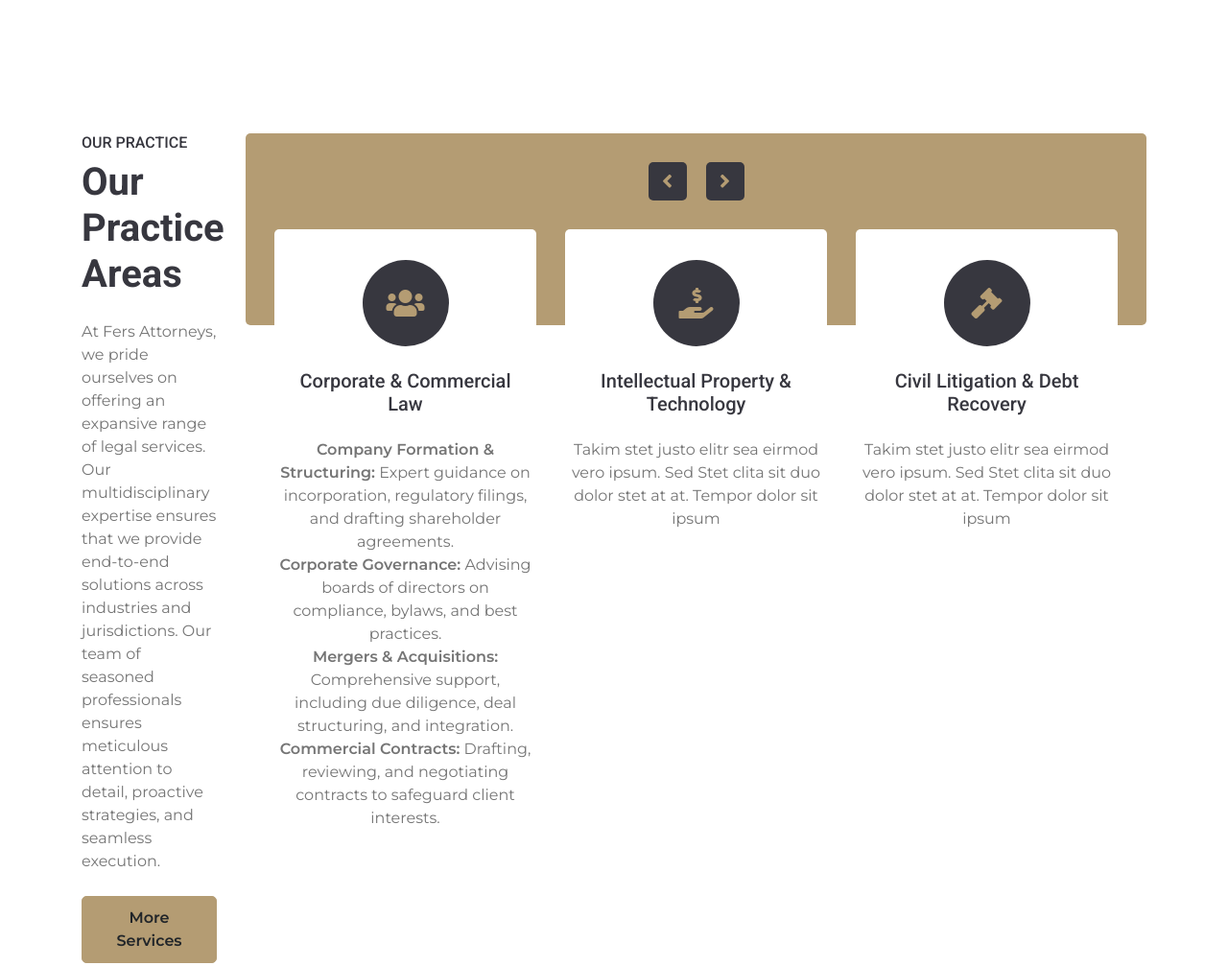
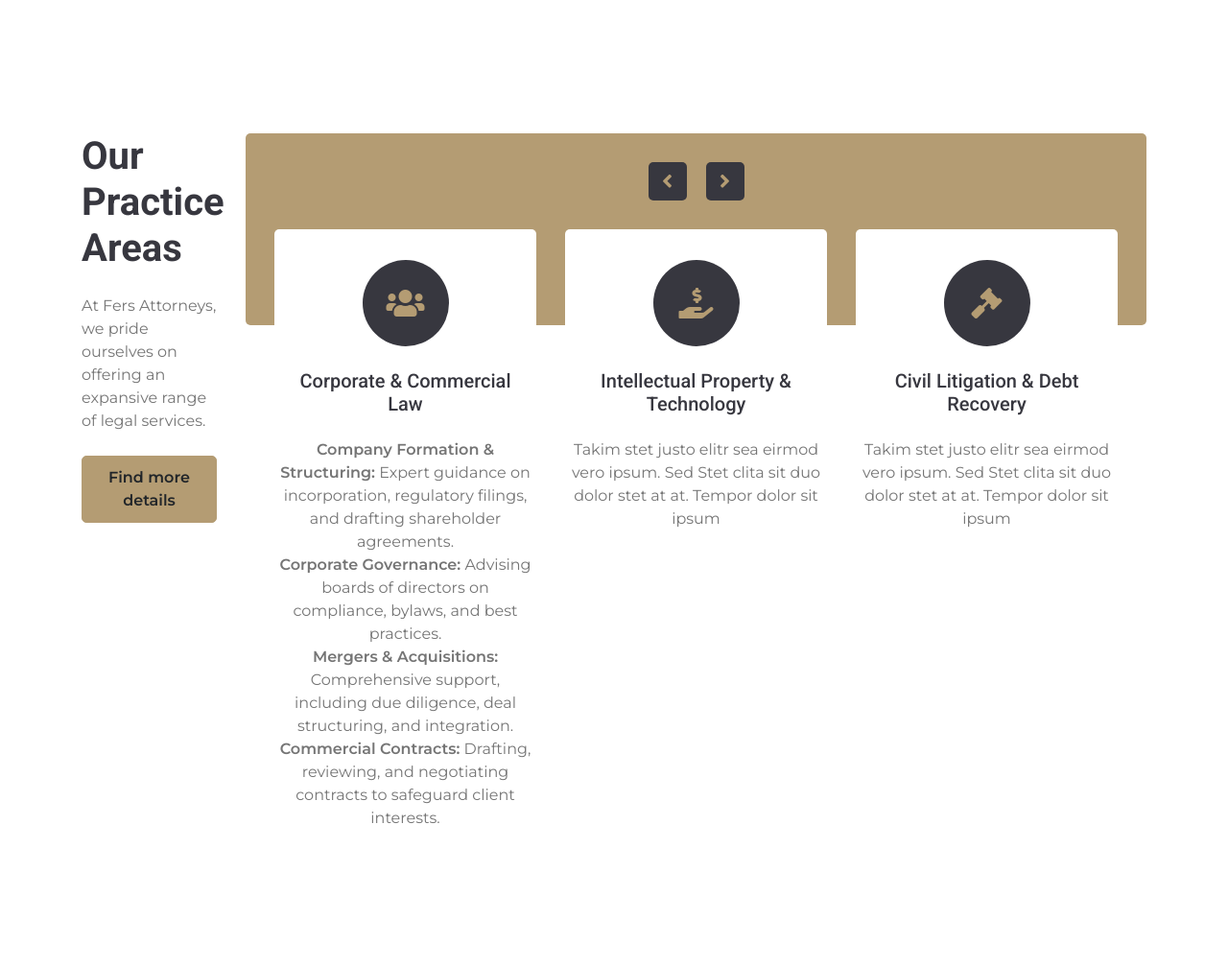
Before and after one commit to Ivageorg/New-website-for-fers-attorneys, a plain HTML site: page index.html in a window 1280 px wide. Shown: the part 1600-2607 px from the top of the page at 96% size. Drawn offline with nearby package versions, Linux system fonts and the light colour scheme.

Commit message:
Update index.html
Practice area

```diff
--- a/index.html
+++ b/index.html
@@ -156,10 +156,9 @@
         <div class="container py-5">
             <div class="row">
                 <div class="col-lg-3">
-                    <h6 class="text-uppercase">Our Practice</h6>
                     <h1 class="mb-4">Our Practice Areas</h1>
-                    <p>At Fers Attorneys, we pride ourselves on offering an expansive range of legal services. Our multidisciplinary expertise ensures that we provide end-to-end solutions across industries and jurisdictions. Our team of seasoned professionals ensures meticulous attention to detail, proactive strategies, and seamless execution.</p>
-                    <a href="" class="btn btn-primary mt-2">More Services</a>
+                    <p>At Fers Attorneys, we pride ourselves on offering an expansive range of legal services.</p>
+                    <a href="" class="btn btn-primary mt-2">Find more details</a>
                 </div>
                 <div class="col-lg-9 pt-5 pt-lg-0">
                     <div class="bg-primary rounded" style="height: 200px;"></div>
```
